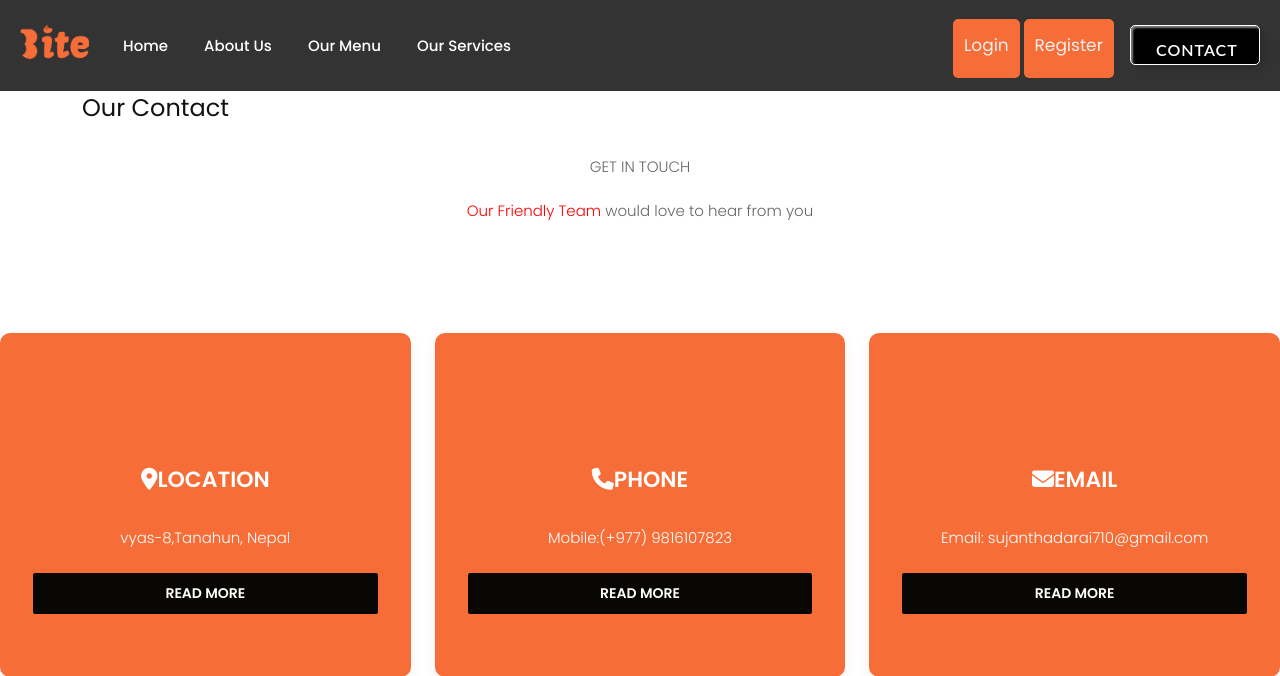
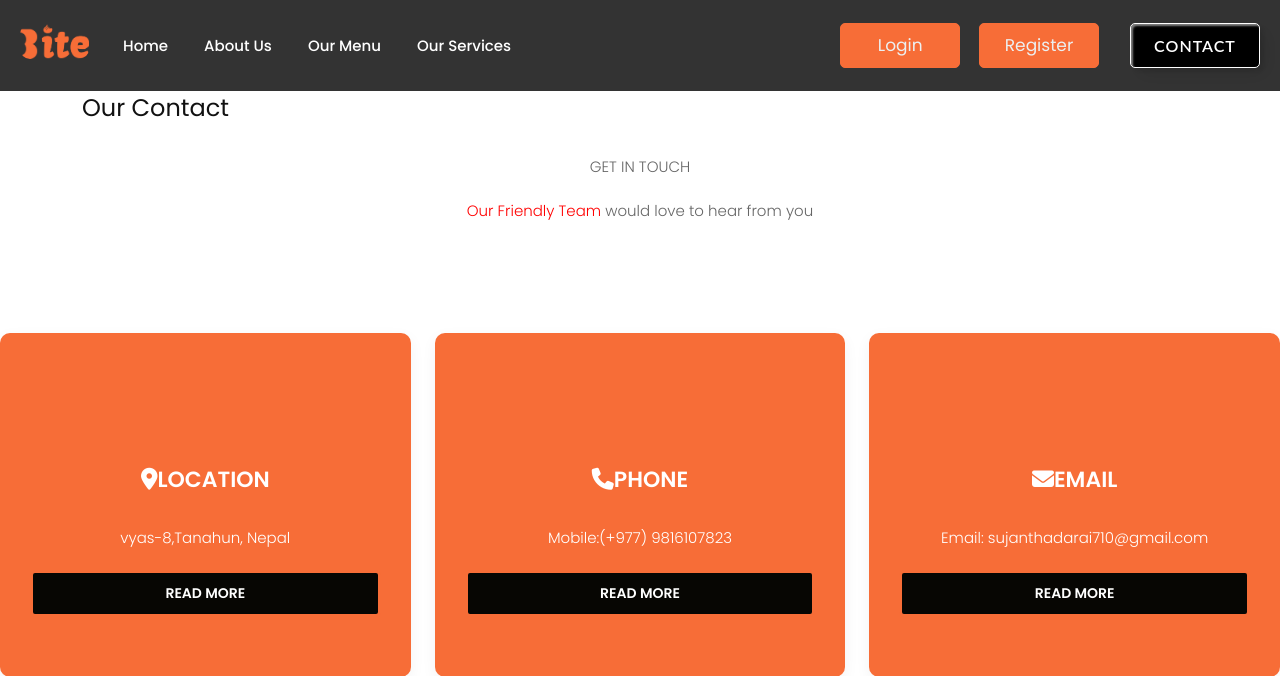
Before and after one commit to jessicachh/Resturant, a Django app: page /contact/ in a window 1280 px wide. Shown: the top 676 px of the page. Run offline with Django 5.2, Linux system fonts and the light colour scheme; some libraries are stand-ins or nearby versions.

Commit message:
New Updated UI Changes

```diff
--- a/Resturant/core/static/css/s.css
+++ b/Resturant/core/static/css/s.css
@@ -1,6 +1,9 @@
 .social-icon {
   padding: 0 10px;
   font-size: 25px;
+}
+html{
+  scroll-behavior: smooth;
 }
 
 .menu-title {
@@ -262,7 +265,7 @@
   height: 40px;
   color: #fff;
   border-radius: 5px;
-  padding: 10px 25px;
+  /* padding: 10px 25px; */
   font-family: 'Lato', sans-serif;
   font-weight: 500;
   background: transparent;
@@ -336,11 +339,17 @@
   border: 1px solid #f76d37;
   border-radius: 5px;
   cursor: pointer;
-  padding: 10px;
-  box-shadow: 0px 6px 0px #f76d37;
+  /* padding: 10px; */
+  width: 120px;
+  height: 45px;
   transition: all 0.1s;
+  margin-right: 15px;
 }
-
+.auth_btn:hover{
+  background-color: white;
+  color: black;
+  border: 1px solid white;
+}
 .auth_btn:active {
   box-shadow: 0px 2px 0px #d35400;
   position: relative;
--- a/Resturant/core/templates/core/base.html
+++ b/Resturant/core/templates/core/base.html
@@ -131,13 +131,13 @@
   </ul>
 </div>
                {% else %}
-                  <a href="{% url 'login' %}"><button class="auth_btn">Login</button></a>
+                  <a href="{% url 'login' %}"><button class="auth_btn" >Login</button></a>
              <a href="{% url 'register' %}"><button class="auth_btn">Register</button></a>
                {% endif %}
             </div>
 
 
-            <a href="{% url 'contact' %}"><button class="custom-btn btn-1">Contact</button></a>
+            <a href="{% url 'contact' %}"><button class="custom-btn btn-1" style="height: 45px; ">Contact</button></a>
 
             <!-- <form class="d-flex" role="search">
                <input class="form-control me-2" type="search" placeholder="Search" aria-label="Search">
--- a/Resturant/core/templates/core/index.html
+++ b/Resturant/core/templates/core/index.html
@@ -34,7 +34,7 @@
                            this delicious Nepalese dish.
                            Come experience the magic of momos and embark on a culinary journey to Nepal!
                         </p>
-                        <div class="learnmore_bt"><a href="">LEARN MORE</a></div>
+                        <div class="learnmore_bt"><a href="#services">LEARN MORE</a></div>
                      </div>
                   </div>
                </div>
@@ -66,7 +66,7 @@
                      fresh ingredients and traditional recipes. We offer a warm and welcoming atmosphere,
                      perfect for enjoying a delicious and satisfying meal. Whether you're a momo
                      connoisseur or just discovering their magic, we're sure you'll love our taste of Nepal.</p>
-                  <div class="read_bt" style="margin-bottom: 25px;"><a href="">READ MORE</a></div>
+                  <div class="read_bt" style="margin-bottom: 25px;"><a href="{% url 'services' %}">READ MORE</a></div>
 
 
                </div>
@@ -89,7 +89,7 @@
 
 
 <!-- services section start -->
-<div class="services_section layout_padding">
+<div class="services_section layout_padding" id="services">
    <div class="container">
       <div class="row">
          <div class="col-sm-12">
```
Also changed, not shown: Resturant/db.sqlite3, Resturant/media/profile_picture/jess.jpg (added), Resturant/media/profile_picture/jessss.jpg (added).
